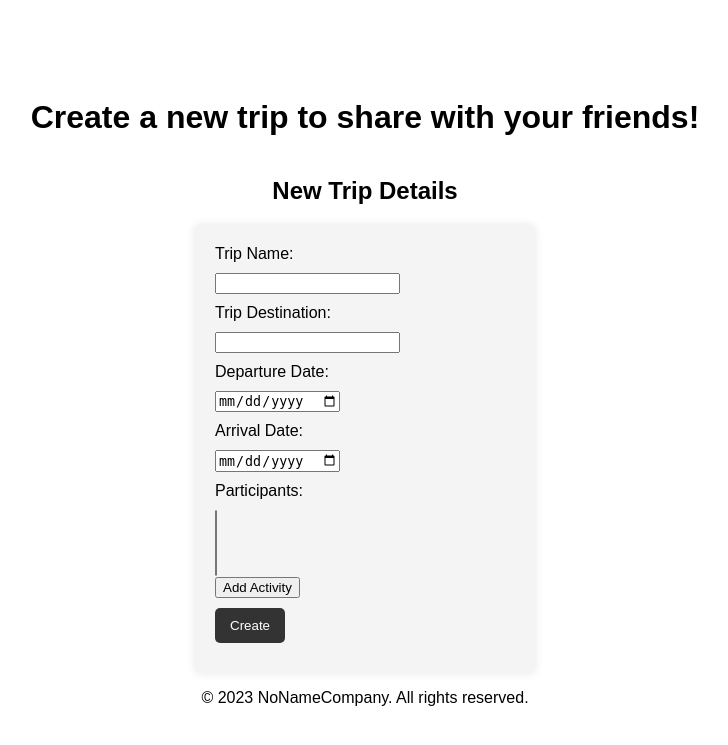
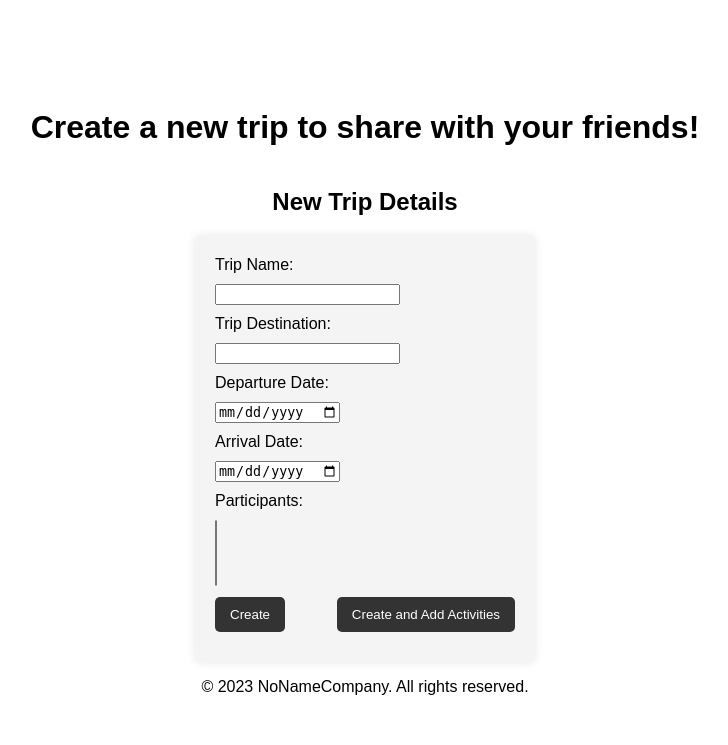
Before and after one commit to alessandrofloris/progettoIsw, a Django app: page /newtrip in a window 1280 px wide. Shown: the top 745 px of the page, without its empty margins (275-1003 px from the left). Run offline with Django 4.2, Linux system fonts and the light colour scheme.

Commit message:
template update

```diff
--- a/travelGroup/templates/travelGroup/newtrip.html
+++ b/travelGroup/templates/travelGroup/newtrip.html
@@ -22,24 +22,10 @@
             {% csrf_token %}
             {{ newTripForm }}
 
-            {# add activity formset #}
-            {{ activity_formset.management_form }}
-            <div id="activity_formset">
-                {% for form in activity_formset %}
-                    <div class="activity_form">
-                        {{ form.as_p }}
-                    </div>
-                {% endfor %}
+            <div class="button-container">
+                <input type="submit" name="create_button" value="Create">
+                <input type="submit" name="create_add_button" value="Create and Add Activities">
             </div>
-
-            <input id="add_activity_button" type="button" value="Add Activity">
-
-            <div id="empty_form" class="hidden"> {{ activity_formset.empty_form }} </div>
-
-            {# script to handle the "Add Activity" button #}
-            <script src="{% static 'travelGroup/activityButtonScript.js' %}"></script>
-
-            <input type="submit" value="Create">
         </form>
     </main>
 
```
